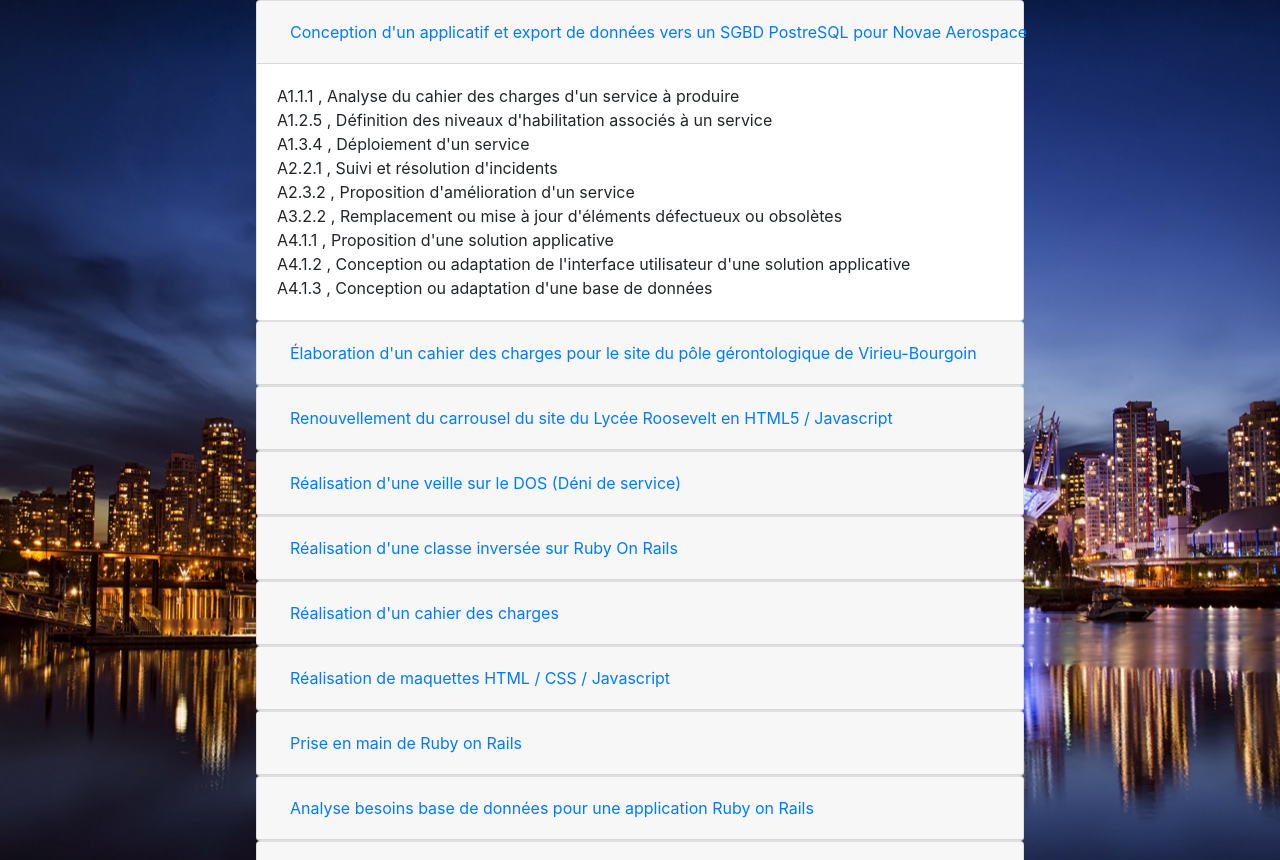
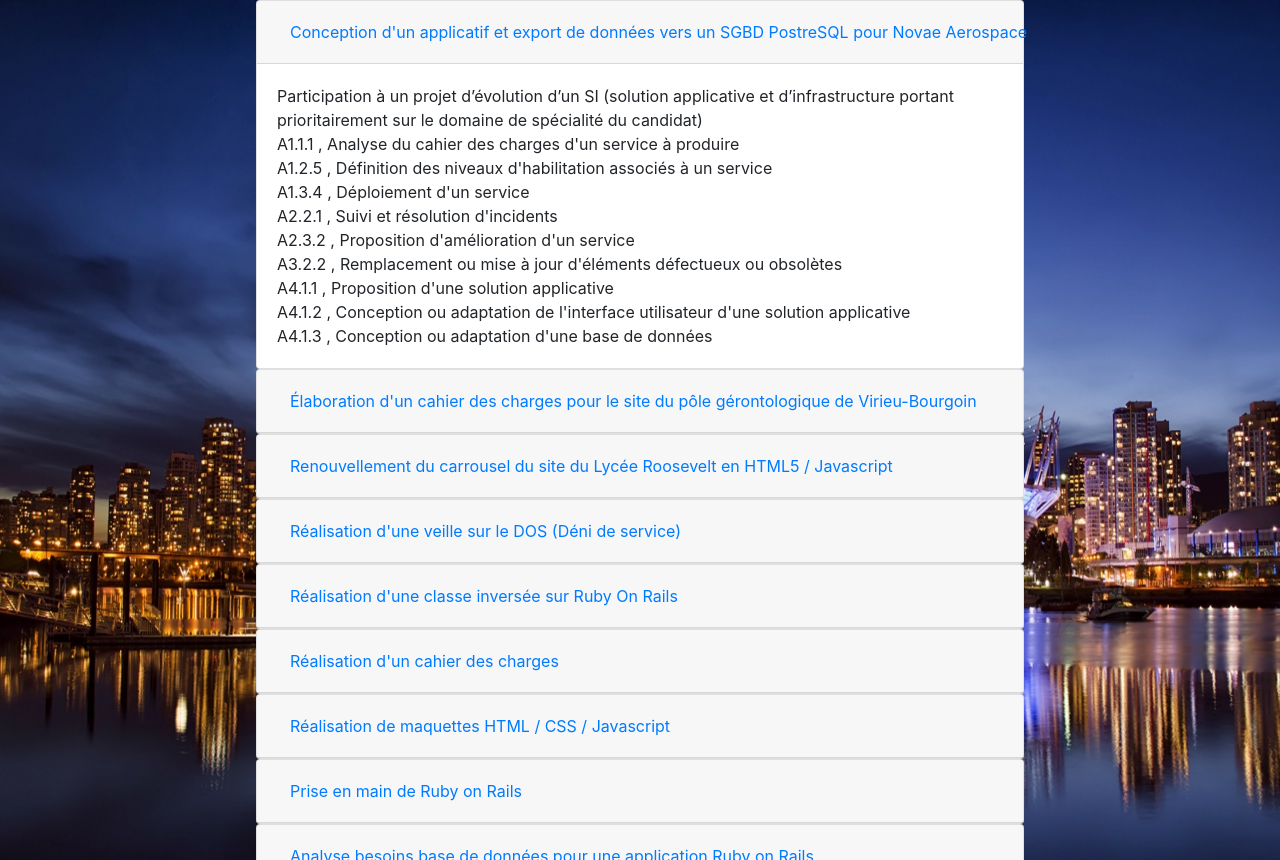
Before and after one commit to Alyndel/site_perso, a PHP site: page /comp.php in a window 1280 px wide. Shown: the part 56-916 px from the top of the page. Run offline with PHP 8.4, Linux system fonts and the light colour scheme; some libraries are stand-ins or nearby versions.

Commit message:
Missions et compétences entrées

```diff
--- a/comp.php
+++ b/comp.php
@@ -15,6 +15,8 @@
 
 		    <div id="collapseOne" class="collapse show" aria-labelledby="headingOne" data-parent="#accordion">
 		      <div class="card-body">
+						Participation à un projet d’évolution d’un SI (solution applicative et d’infrastructure portant prioritairement sur le domaine de spécialité du candidat)
+						<br>
 		        A1.1.1 , Analyse du cahier des charges d'un service à produire
 						<br>
 						A1.2.5 , Définition des niveaux d'habilitation associés à un service
@@ -46,7 +48,15 @@
 		    </div>
 		    <div id="collapseTwo" class="collapse" aria-labelledby="headingTwo" data-parent="#accordion">
 		      <div class="card-body">
-		        Anim pariatur cliche reprehenderit, enim eiusmod high life accusamus terry richardson ad squid. 3 wolf moon officia aute, non cupidatat skateboard dolor brunch. Food truck quinoa nesciunt laborum eiusmod. Brunch 3 wolf moon tempor, sunt aliqua put a bird on it squid single-origin coffee nulla assumenda shoreditch et. Nihil anim keffiyeh helvetica, craft beer labore wes anderson cred nesciunt sapiente ea proident. Ad vegan excepteur butcher vice lomo. Leggings occaecat craft beer farm-to-table, raw denim aesthetic synth nesciunt you probably haven't heard of them accusamus labore sustainable VHS.
+						Participation à un projet d’évolution d’un SI (solution applicative et d’infrastructure portant prioritairement sur le domaine de spécialité du candidat)
+						<br>
+						Elaboration de documents relatifs à la production et à la fourniture de services
+						<br>
+						A1.1.1 , Analyse du cahier des charges d'un service à produire
+						<br>
+						A1.1.3 , Étude des exigences liées à la qualité attendue d'un service
+						<br>
+						A1.2.1 , Élaboration et présentation d'un dossier de choix de solution technique
 		      </div>
 		    </div>
 		  </div>
@@ -61,7 +71,17 @@
 		    </div>
 		    <div id="collapseThree" class="collapse" aria-labelledby="headingThree" data-parent="#accordion">
 		      <div class="card-body">
-		        Anim pariatur cliche reprehenderit, enim eiusmod high life accusamus terry richardson ad squid. 3 wolf moon officia aute, non cupidatat skateboard dolor brunch. Food truck quinoa nesciunt laborum eiusmod. Brunch 3 wolf moon tempor, sunt aliqua put a bird on it squid single-origin coffee nulla assumenda shoreditch et. Nihil anim keffiyeh helvetica, craft beer labore wes anderson cred nesciunt sapiente ea proident. Ad vegan excepteur butcher vice lomo. Leggings occaecat craft beer farm-to-table, raw denim aesthetic synth nesciunt you probably haven't heard of them accusamus labore sustainable VHS.
+		        A1.3.1 , Test d'intégration et d'acceptation d'un service
+						<br>
+						A1.3.4 , Déploiement d'un service
+						<br>
+						A1.4.1 , Participation à un projet
+						<br>
+						A1.4.3 , Gestion des ressources
+						<br>
+						A2.3.2 , Proposition d'amélioration d'un service
+						<br>
+						A4.1.9 , Rédaction d'une documentation technique
 		      </div>
 		    </div>
 		  </div>
@@ -76,7 +96,9 @@
 		    </div>
 		    <div id="collapseThree" class="collapse" aria-labelledby="headingThree" data-parent="#accordion">
 		      <div class="card-body">
-		        Anim pariatur cliche reprehenderit, enim eiusmod high life accusamus terry richardson ad squid. 3 wolf moon officia aute, non cupidatat skateboard dolor brunch. Food truck quinoa nesciunt laborum eiusmod. Brunch 3 wolf moon tempor, sunt aliqua put a bird on it squid single-origin coffee nulla assumenda shoreditch et. Nihil anim keffiyeh helvetica, craft beer labore wes anderson cred nesciunt sapiente ea proident. Ad vegan excepteur butcher vice lomo. Leggings occaecat craft beer farm-to-table, raw denim aesthetic synth nesciunt you probably haven't heard of them accusamus labore sustainable VHS.
+						Productions relatives à la mise en place d’un dispositif de veille technologique et à l’étude d’une technologie, d’un composant, d’un outil ou d’une méthode
+						<br>
+						A5.2.2 , Veille technologique
 		      </div>
 		    </div>
 		  </div>
@@ -91,7 +113,9 @@
 		    </div>
 		    <div id="collapseThree" class="collapse" aria-labelledby="headingThree" data-parent="#accordion">
 		      <div class="card-body">
-		        Anim pariatur cliche reprehenderit, enim eiusmod high life accusamus terry richardson ad squid. 3 wolf moon officia aute, non cupidatat skateboard dolor brunch. Food truck quinoa nesciunt laborum eiusmod. Brunch 3 wolf moon tempor, sunt aliqua put a bird on it squid single-origin coffee nulla assumenda shoreditch et. Nihil anim keffiyeh helvetica, craft beer labore wes anderson cred nesciunt sapiente ea proident. Ad vegan excepteur butcher vice lomo. Leggings occaecat craft beer farm-to-table, raw denim aesthetic synth nesciunt you probably haven't heard of them accusamus labore sustainable VHS.
+						Productions relatives à la mise en place d’un dispositif de veille technologique et à l’étude d’une technologie, d’un composant, d’un outil ou d’une méthode
+						<br>
+						A5.2.4 , Étude d˜une technologie, d'un composant, d'un outil ou d'une méthode
 		      </div>
 		    </div>
 		  </div>
@@ -106,7 +130,13 @@
 		    </div>
 		    <div id="collapseThree" class="collapse" aria-labelledby="headingThree" data-parent="#accordion">
 		      <div class="card-body">
-		        Anim pariatur cliche reprehenderit, enim eiusmod high life accusamus terry richardson ad squid. 3 wolf moon officia aute, non cupidatat skateboard dolor brunch. Food truck quinoa nesciunt laborum eiusmod. Brunch 3 wolf moon tempor, sunt aliqua put a bird on it squid single-origin coffee nulla assumenda shoreditch et. Nihil anim keffiyeh helvetica, craft beer labore wes anderson cred nesciunt sapiente ea proident. Ad vegan excepteur butcher vice lomo. Leggings occaecat craft beer farm-to-table, raw denim aesthetic synth nesciunt you probably haven't heard of them accusamus labore sustainable VHS.
+		        A1.1.1 , Analyse du cahier des charges d'un service à produire
+						<br>
+						A1.1.2 , Étude de l'impact de l'intégration d'un service sur le système informatique
+						<br>
+						A1.2.1 , Élaboration et présentation d'un dossier de choix de solution technique
+						<br>
+						A1.2.2 , Rédaction des spécifications techniques de la solution retenue
 		      </div>
 		    </div>
 		  </div>
@@ -121,7 +151,15 @@
 		    </div>
 		    <div id="collapseThree" class="collapse" aria-labelledby="headingThree" data-parent="#accordion">
 		      <div class="card-body">
-		        Anim pariatur cliche reprehenderit, enim eiusmod high life accusamus terry richardson ad squid. 3 wolf moon officia aute, non cupidatat skateboard dolor brunch. Food truck quinoa nesciunt laborum eiusmod. Brunch 3 wolf moon tempor, sunt aliqua put a bird on it squid single-origin coffee nulla assumenda shoreditch et. Nihil anim keffiyeh helvetica, craft beer labore wes anderson cred nesciunt sapiente ea proident. Ad vegan excepteur butcher vice lomo. Leggings occaecat craft beer farm-to-table, raw denim aesthetic synth nesciunt you probably haven't heard of them accusamus labore sustainable VHS.
+		        A1.2.5 , Définition des niveaux d'habilitation associés à un service
+						<br>
+						A3.1.1 , Proposition d'une solution d'infrastructure
+						<br>
+						A3.1.2 , Maquettage et prototypage d'une solution d'infrastructure
+						<br>
+						A3.1.3 , Prise en compte du niveau de sécurité nécessaire
+						<br>
+						A4.1.2 , Conception ou adaptation de l'interface utilisateur d'une solution applicative
 		      </div>
 		    </div>
 		  </div>
@@ -136,7 +174,13 @@
 		    </div>
 		    <div id="collapseThree" class="collapse" aria-labelledby="headingThree" data-parent="#accordion">
 		      <div class="card-body">
-		        Anim pariatur cliche reprehenderit, enim eiusmod high life accusamus terry richardson ad squid. 3 wolf moon officia aute, non cupidatat skateboard dolor brunch. Food truck quinoa nesciunt laborum eiusmod. Brunch 3 wolf moon tempor, sunt aliqua put a bird on it squid single-origin coffee nulla assumenda shoreditch et. Nihil anim keffiyeh helvetica, craft beer labore wes anderson cred nesciunt sapiente ea proident. Ad vegan excepteur butcher vice lomo. Leggings occaecat craft beer farm-to-table, raw denim aesthetic synth nesciunt you probably haven't heard of them accusamus labore sustainable VHS.
+						Productions relatives à la mise en place d’un dispositif de veille technologique et à l’étude d’une technologie, d’un composant, d’un outil ou d’une méthode
+						<br>
+						A5.2.1 , Exploitation des référentiels, normes et standards adoptés par le prestataire
+						<br>
+						A5.2.2 , Veille technologique
+						<br>
+						A5.2.4 , Étude d˜une technologie, d'un composant, d'un outil ou d'une méthode
 		      </div>
 		    </div>
 		  </div>
@@ -151,7 +195,19 @@
 		    </div>
 		    <div id="collapseThree" class="collapse" aria-labelledby="headingThree" data-parent="#accordion">
 		      <div class="card-body">
-		        Anim pariatur cliche reprehenderit, enim eiusmod high life accusamus terry richardson ad squid. 3 wolf moon officia aute, non cupidatat skateboard dolor brunch. Food truck quinoa nesciunt laborum eiusmod. Brunch 3 wolf moon tempor, sunt aliqua put a bird on it squid single-origin coffee nulla assumenda shoreditch et. Nihil anim keffiyeh helvetica, craft beer labore wes anderson cred nesciunt sapiente ea proident. Ad vegan excepteur butcher vice lomo. Leggings occaecat craft beer farm-to-table, raw denim aesthetic synth nesciunt you probably haven't heard of them accusamus labore sustainable VHS.
+						Participation à un projet d’évolution d’un SI (solution applicative et d’infrastructure portant prioritairement sur le domaine de spécialité du candidat)
+						<br>
+						Prise en charge d’incidents et de demandes d’assistance liés au domaine de spécialité du candidat
+						<br>
+						Elaboration de documents relatifs à la production et à la fourniture de services
+						<br>
+						A1.1.2 , Étude de l'impact de l'intégration d'un service sur le système informatique
+						<br>
+						A1.3.1 , Test d'intégration et d'acceptation d'un service
+						<br>
+						A2.3.2 , Proposition d'amélioration d'un service
+						<br>
+						A4.1.3 , Conception ou adaptation d'une base de données
 		      </div>
 		    </div>
 		  </div>
@@ -166,7 +222,21 @@
 		    </div>
 		    <div id="collapseThree" class="collapse" aria-labelledby="headingThree" data-parent="#accordion">
 		      <div class="card-body">
-		        Anim pariatur cliche reprehenderit, enim eiusmod high life accusamus terry richardson ad squid. 3 wolf moon officia aute, non cupidatat skateboard dolor brunch. Food truck quinoa nesciunt laborum eiusmod. Brunch 3 wolf moon tempor, sunt aliqua put a bird on it squid single-origin coffee nulla assumenda shoreditch et. Nihil anim keffiyeh helvetica, craft beer labore wes anderson cred nesciunt sapiente ea proident. Ad vegan excepteur butcher vice lomo. Leggings occaecat craft beer farm-to-table, raw denim aesthetic synth nesciunt you probably haven't heard of them accusamus labore sustainable VHS.
+		        A1.1.1 , Analyse du cahier des charges d'un service à produire
+						<br>
+						A1.1.2 , Étude de l'impact de l'intégration d'un service sur le système informatique
+						<br>
+						A1.2.5 , Définition des niveaux d'habilitation associés à un service
+						<br>
+						A1.3.2 , Définition des éléments nécessaires à la continuité d'un service
+						<br>
+						A1.4.1 , Participation à un projet
+						<br>
+						A1.4.3 , Gestion des ressources
+						<br>
+						A2.3.2 , Proposition d'amélioration d'un service
+						<br>
+						A4.1.2 , Conception ou adaptation de l'interface utilisateur d'une solution applicative
 		      </div>
 		    </div>
 		  </div>
```
